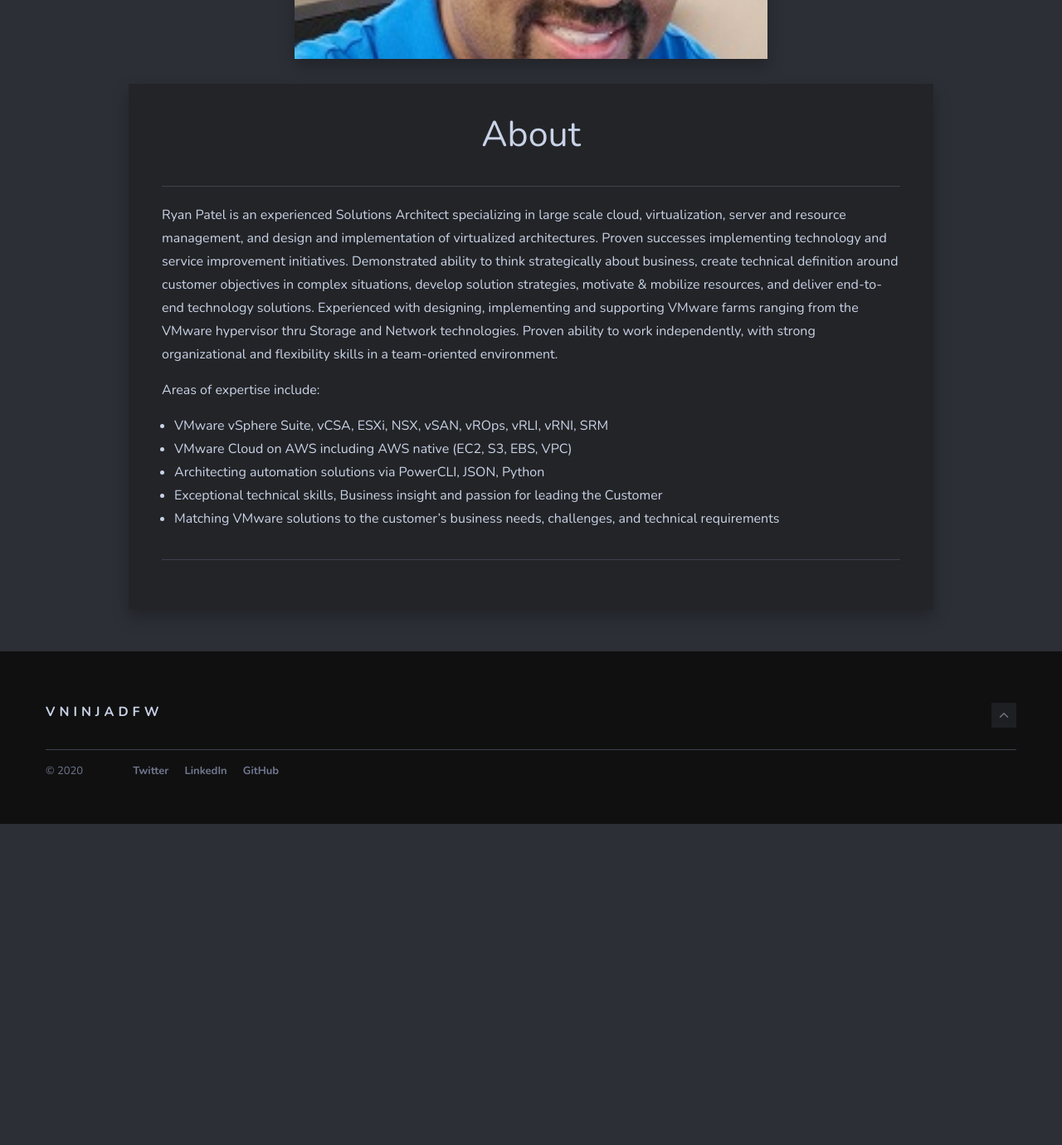
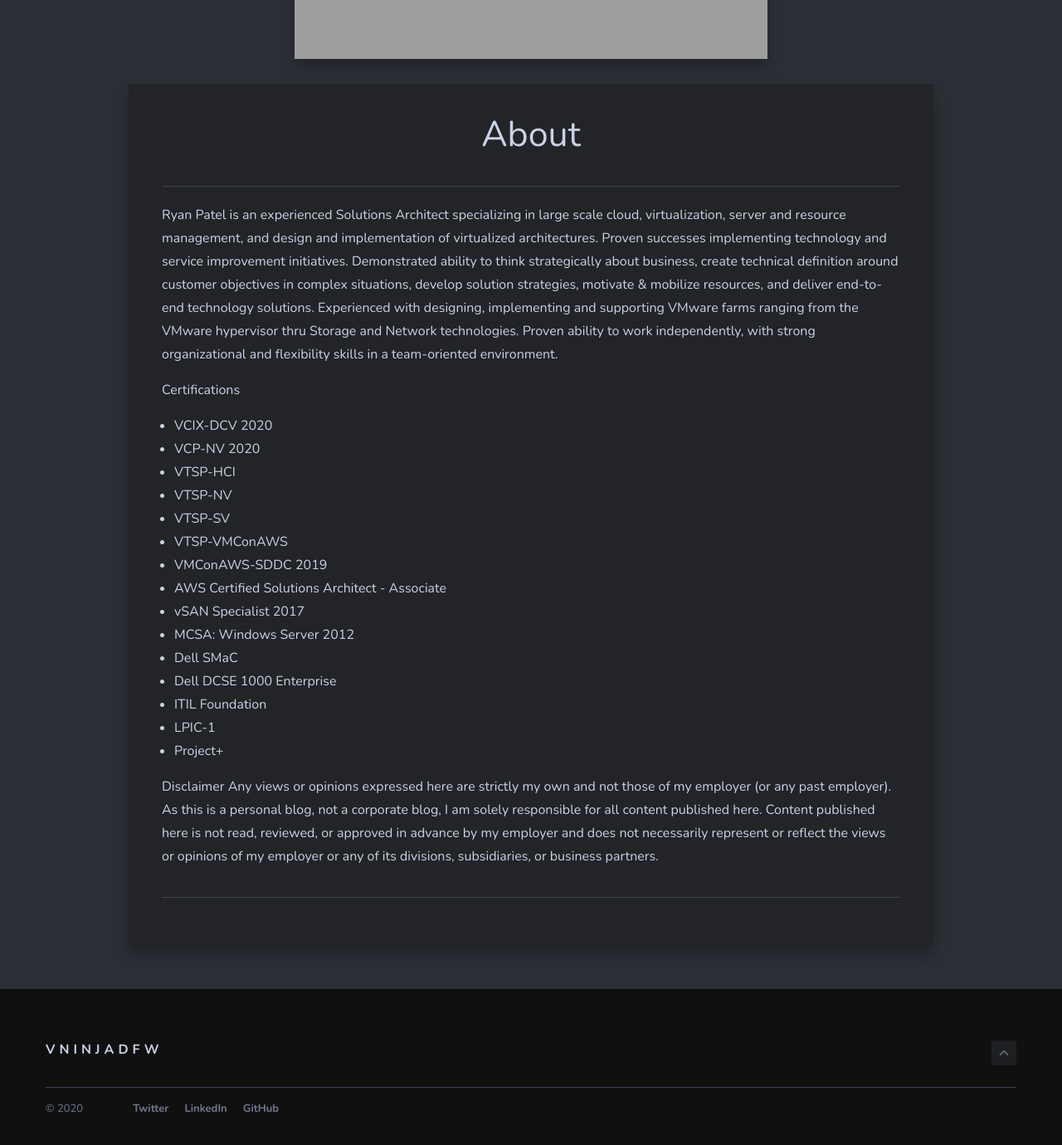
Before and after one commit to vNinjaDFW/vNinjaDFW.github.io, a Jekyll site: the page built from _pages/about.md, in a window 1280 px wide and 1400 px high, scrolled down 324 px. Shown: the top 1380 px of the window at 83% size. Built offline with Jekyll 4.4.1, drawn with Linux system fonts in a browser that asks for light colours; nearby versions of some CDN libraries; before the commit the page ends 1317 px from its top, so only the background shows below that; grey boxes are pictures that could not be loaded.

Commit message:
Add files via upload
added Certs and disclaimer

```diff
--- a/_pages/about.md
+++ b/_pages/about.md
@@ -1,16 +1,28 @@
 ---
 layout: page
 title: About
-image: about_vninjadfw.jpg
+#image: about_vninjadfw.jpg
 permalink: /about/
 ---
 
 Ryan Patel is an experienced Solutions Architect specializing in large scale cloud, virtualization, server and resource management, and design and implementation of virtualized architectures. Proven successes implementing technology and service improvement initiatives. Demonstrated ability to think strategically about business, create technical definition around customer objectives in complex situations, develop solution strategies, motivate & mobilize resources, and deliver end-to-end technology solutions. Experienced with designing, implementing and supporting VMware farms ranging from the VMware hypervisor thru Storage and Network technologies. Proven ability to work independently, with strong organizational and flexibility skills in a team-oriented environment.
 
-Areas of expertise include:
+Certifications
+* VCIX-DCV 2020
+* VCP-NV 2020
+* VTSP-HCI
+* VTSP-NV
+* VTSP-SV
+* VTSP-VMConAWS
+* VMConAWS-SDDC 2019
+* AWS Certified Solutions Architect - Associate
+* vSAN Specialist 2017
+* MCSA: Windows Server 2012
+* Dell SMaC
+* Dell DCSE 1000 Enterprise
+* ITIL Foundation
+* LPIC-1
+* Project+
 
-* VMware vSphere Suite, vCSA, ESXi, NSX, vSAN, vROps, vRLI, vRNI, SRM
-* VMware Cloud on AWS including AWS native (EC2, S3, EBS, VPC)
-* Architecting automation solutions via PowerCLI, JSON, Python
-* Exceptional technical skills, Business insight and passion for leading the Customer
-* Matching VMware solutions to the customer’s business needs, challenges, and technical requirements
+Disclaimer
+Any views or opinions expressed here are strictly my own and not those of my employer (or any past employer). As this is a personal blog, not a corporate blog, I am solely responsible for all content published here. Content published here is not read, reviewed, or approved in advance by my employer and does not necessarily represent or reflect the views or opinions of my employer or any of its divisions, subsidiaries, or business partners.
```
